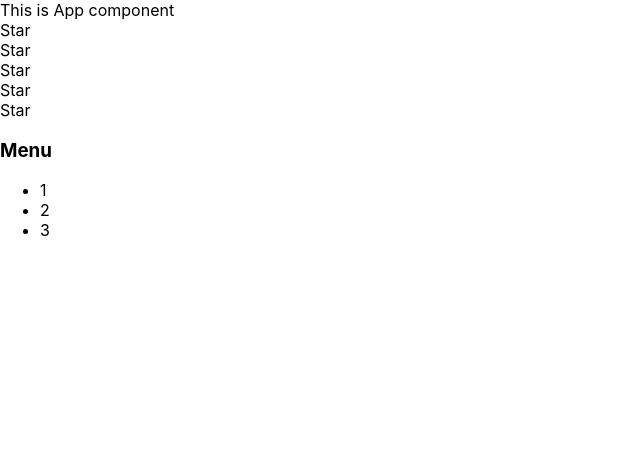
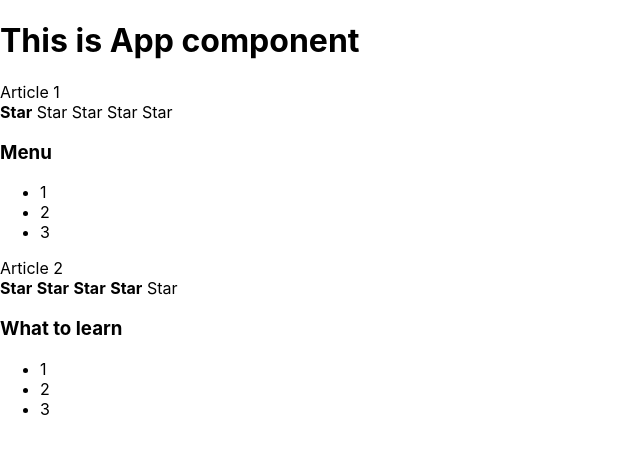
Before and after one commit to Arenelin/In-depth-lessons-on-React, a React (Create React App) app: page / in a window 1280 px wide. Shown: the top 454 px of the page, without its empty margins (0-640 px from the left). Built offline with nearby package versions, Linux system fonts and the light colour scheme; the HTML template or start-up script is replaced by a standard one.

Commit message:
working with props

```diff
--- a/src/AccordionTitle.tsx
+++ /dev/null
@@ -1,6 +0,0 @@
-import React from 'react';
-
-export function AccordionTitle() {
-    console.log('AccordionTitle rendering');
-    return <h3>Menu</h3>;
-}
--- a/src/App.tsx
+++ b/src/App.tsx
@@ -1,16 +1,20 @@
 import React from 'react';
 import './App.css';
-import {Rating} from './Rating';
-import {Accordion} from './Accordion';
-import {AppTitle} from './AppTitle';
+import {Rating} from './components/Rating/Rating';
+import {Accordion} from './components/Accordion/Accordion';
+import {PageTitle} from './PageTitle';
 
 function App() {
     console.log('App rendering');
     return (
         <div>
-            <AppTitle/>
-            <Rating/>
-            <Accordion/>
+            <PageTitle title="This is App component"/>
+            Article 1
+            <Rating value={1}/>
+            <Accordion title="Menu"/>
+            Article 2
+            <Rating value={4}/>
+            <Accordion title="What to learn"/>
         </div>
     );
 }
--- a/src/AppTitle.tsx
+++ /dev/null
@@ -1,6 +0,0 @@
-import React from 'react';
-
-export function AppTitle() {
-    console.log('AppTitle rendering');
-    return <>This is App component</>;
-}
--- /dev/null
+++ b/src/PageTitle.tsx
@@ -0,0 +1,10 @@
+import React from 'react';
+
+type PageTitlePropsType = {
+    title: string,
+}
+
+export function PageTitle(props: PageTitlePropsType) {
+    console.log('AppTitle rendering');
+    return <h1>{props.title}</h1>;
+}
--- a/src/Rating.tsx
+++ /dev/null
@@ -1,15 +0,0 @@
-import React from 'react';
-import {Star} from './Star';
-
-export function Rating() {
-    console.log('Rating rendering');
-    return (
-        <div>
-            <Star/>
-            <Star/>
-            <Star/>
-            <Star/>
-            <Star/>
-        </div>
-    );
-}
--- a/src/Star.tsx
+++ /dev/null
@@ -1,10 +0,0 @@
-import React from 'react';
-
-export function Star() {
-    console.log('Star rendering');
-    return (
-        <div>
-            Star
-        </div>
-    );
-}
--- a/src/Accordion.tsx
+++ b/src/components/Accordion/Accordion.tsx
@@ -2,11 +2,15 @@ import React from 'react';
 import {AccordionTitle} from './AccordionTitle';
 import {AccordionMenu} from './AccordionMenu';
 
-export function Accordion() {
+type AccordionPropsType = {
+    title: string,
+}
+
+export function Accordion(props: AccordionPropsType) {
     console.log('Accordion rendering');
     return (
         <div>
-            <AccordionTitle/>
+            <AccordionTitle title={props.title}/>
             <AccordionMenu/>
         </div>
     );
--- /dev/null
+++ b/src/components/Accordion/AccordionTitle.tsx
@@ -0,0 +1,10 @@
+import React from 'react';
+
+type AccordionTitlePropsType = {
+    title: string,
+}
+
+export function AccordionTitle(props: AccordionTitlePropsType) {
+    console.log('AccordionTitle rendering');
+    return <h3>{props.title}</h3>;
+}
--- /dev/null
+++ b/src/components/Rating/Rating.tsx
@@ -0,0 +1,70 @@
+import React from 'react';
+import {Star} from './Star';
+
+type RatingPropsType = {
+    value: number,
+}
+
+export function Rating(props: RatingPropsType) {
+    console.log('Rating rendering');
+ if (props.value === 1) {
+        return (
+            <div>
+                <Star selected={true}/>
+                <Star selected={false}/>
+                <Star selected={false}/>
+                <Star selected={false}/>
+                <Star selected={false}/>
+            </div>
+        );
+    } else if (props.value === 2) {
+        return (
+            <div>
+                <Star selected={true}/>
+                <Star selected={true}/>
+                <Star selected={false}/>
+                <Star selected={false}/>
+                <Star selected={false}/>
+            </div>
+        );
+    } else if (props.value === 3) {
+        return (
+            <div>
+                <Star selected={true}/>
+                <Star selected={true}/>
+                <Star selected={true}/>
+                <Star selected={false}/>
+                <Star selected={false}/>
+            </div>
+        );
+    } else if (props.value === 4) {
+        return (
+            <div>
+                <Star selected={true}/>
+                <Star selected={true}/>
+                <Star selected={true}/>
+                <Star selected={true}/>
+                <Star selected={false}/>
+            </div>
+        );
+    } else if (props.value === 5) {
+        return (
+            <div>
+                <Star selected={true}/>
+                <Star selected={true}/>
+                <Star selected={true}/>
+                <Star selected={true}/>
+                <Star selected={true}/>
+            </div>
+        );
+    }
+    return (
+        <div>
+            <Star selected={false}/>
+            <Star selected={false}/>
+            <Star selected={false}/>
+            <Star selected={false}/>
+            <Star selected={false}/>
+        </div>
+    );
+}
--- /dev/null
+++ b/src/components/Rating/Star.tsx
@@ -0,0 +1,16 @@
+import React from 'react';
+
+type StarPropsType = {
+    selected: boolean,
+}
+
+
+export function Star(props: StarPropsType) {
+    console.log('Star rendering');
+    if (props.selected) {
+        return <span><b>Star</b> </span>
+    }
+    return (
+        <span>Star </span>
+    );
+}
```
Also changed, not shown: src/components/Accordion/AccordionMenu.tsx (renamed from src/AccordionMenu.tsx).
